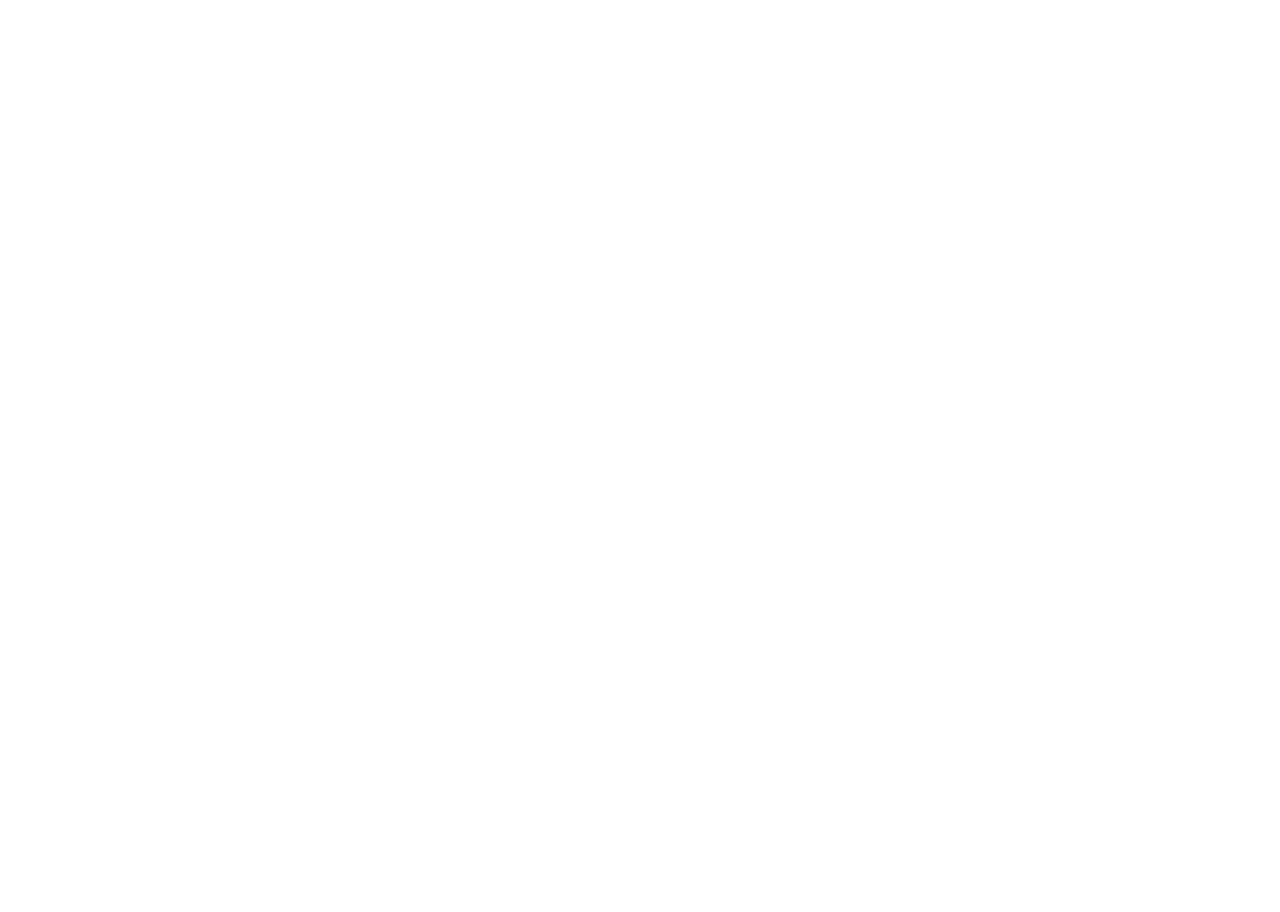
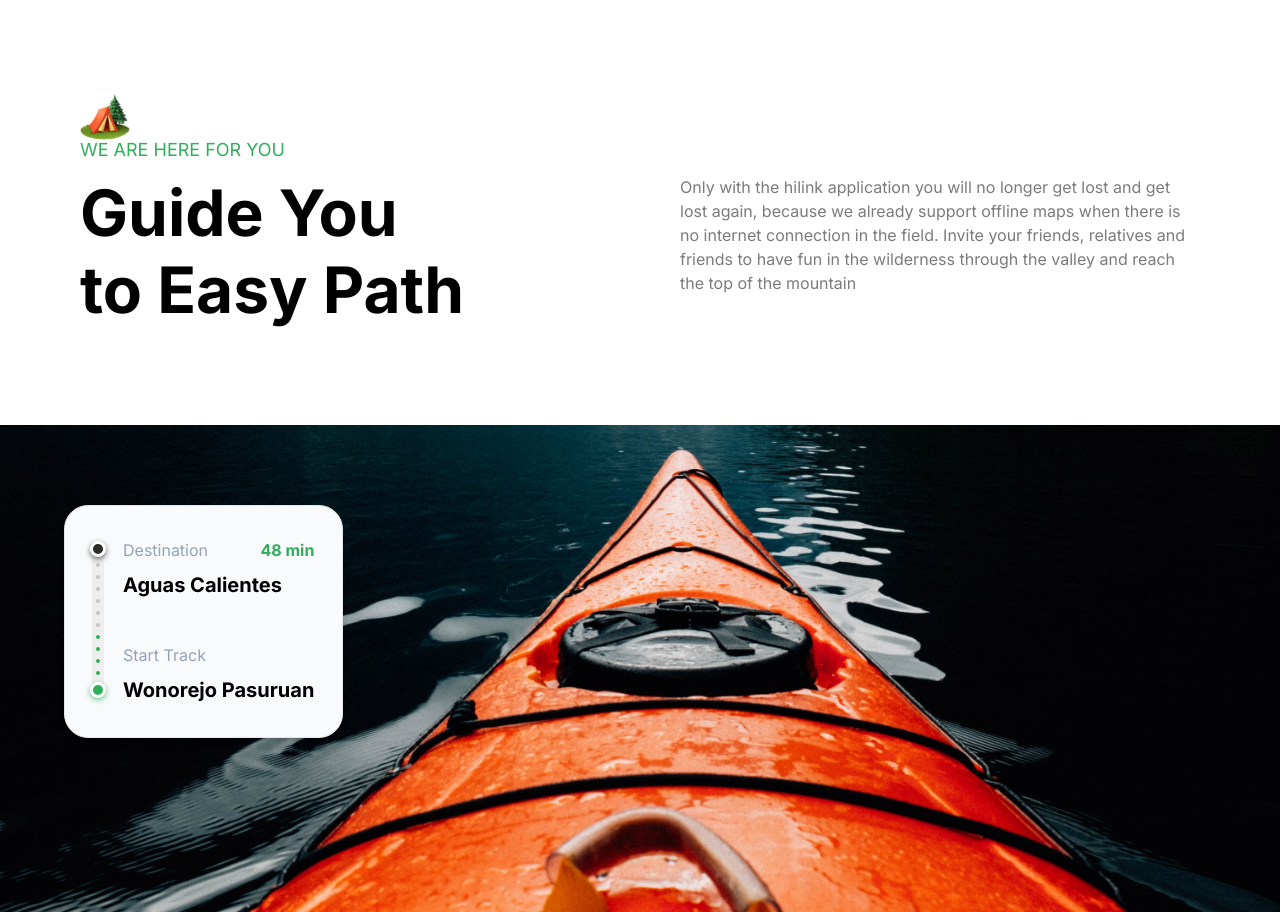
Before and after one commit to Ghosthard117/travel-site, a Next.js app: page / in a window 1280 px wide. Shown: the part 1600-2512 px from the top of the page. Before the commit the page ends 1689 px from the top, so only its background shows below. Built offline with nearby package versions, Linux system fonts and the light colour scheme.

Commit message:
Add Guide component to Home page

```diff
--- a/app/page.tsx
+++ b/app/page.tsx
@@ -1,4 +1,5 @@
 import Camp from "@/components/Camp";
+import Guide from "@/components/Guide";
 import Hero from "@/components/Hero";
 
 export default function Home() {
@@ -6,6 +7,7 @@
     <>
       <Hero />
       <Camp />
+      <Guide />
     </>
   )
 }
--- /dev/null
+++ b/components/Guide.tsx
@@ -0,0 +1,60 @@
+import Image from "next/image";
+
+export default function Guide() {
+  return (
+    <section className="flexCenter flex-col">
+      <div className="padding-container max-container w-full pb-24">
+        <Image
+          src="/camp.svg"
+          alt="camp"
+          width={50}
+          height={50}
+        />
+        <p className="uppercase regular-18 -mt-1 mb-3 text-green-50">
+          We are here for you
+        </p>
+        <div className="flex flex-wrap justify-between gap-5 lg:gap-10">
+          <h2 className="bold-40 lg:bold-64 xl:max-w-[390px]">Guide You to Easy Path</h2>
+          <p className="regular-16 text-gray-30 xl:max-w-[520px]">
+            Only with the hilink application you will no longer get lost and get lost again, because we already support offline maps when there is no internet connection in the field. Invite your friends, relatives and friends to have fun in the wilderness through the valley and reach the top of the mountain
+          </p>
+        </div>
+      </div>
+
+      <div className="flexCenter max-container relative w-full">
+        <Image
+          src="/boat.png"
+          alt="boat"
+          width={1440}
+          height={580}
+          className="w-full object-cover object-center 2xl:rounded-5xl"
+        />
+        <div
+          className="absolute flex bg-slate-50 py-8 pl-5 pr-7 gap-3 rounded-3xl border shadow-md md:left-[5%] lg:top-20"
+        >
+          <Image
+            src="/meter.svg"
+            alt="meter"
+            width={16}
+            height={158}
+            className="h-full w-auto"
+          />
+
+          <div className="flexBetween flex-col">
+            <div className="flex w-full flex-col">
+              <div className="flexBetween w-full">
+                <p className="regular-16 text-slate-400">Destination</p>
+                <p className="bold-16 text-green-50">48 min</p>
+              </div>
+              <p className="bold-20 mt-2">Aguas Calientes</p>
+            </div>
+            <div className="flex w-full flex-col">
+              <p className="regular-16 text-slate-400">Start Track</p>
+              <p className="bold-20 mt-2 whitespace-nowrap">Wonorejo Pasuruan</p>
+            </div>
+          </div>
+        </div>
+      </div>
+    </section>
+  )
+}
```
